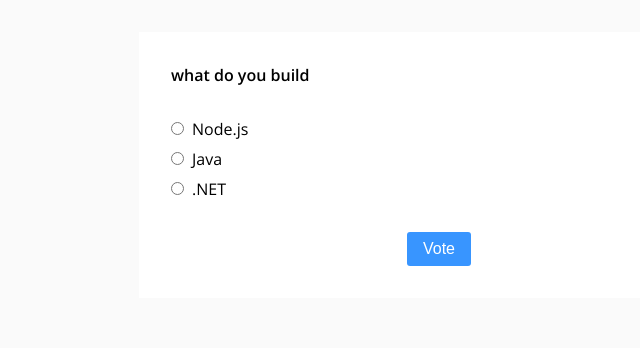
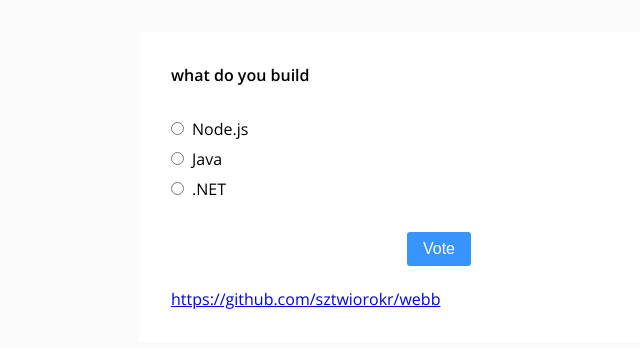
Before and after one commit to larryhassan/webb, a website: page views/index.html in a window 1280 px wide. Shown: the whole page, without its empty margins (201-841 px from the left). Drawn offline with nearby package versions, Linux system fonts and the light colour scheme; files that its build step writes are made by us from their sources.

Commit message:
github url

```diff
--- a/views/index.html
+++ b/views/index.html
@@ -23,6 +23,8 @@
 		<div class="survey-button">
 			<input type="submit" value="Vote">
 		</div>
+		</br>
+		<a href="https://github.com/sztwiorokr/webb">https://github.com/sztwiorokr/webb</a>
 	</form>
 </div>
 </body>
```
